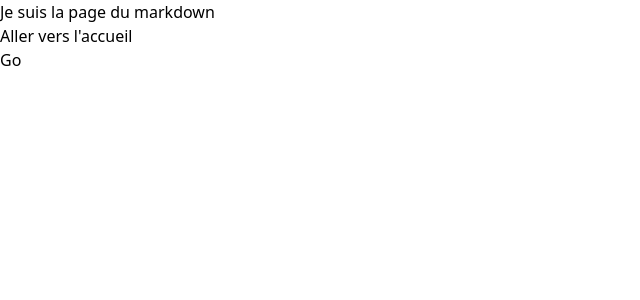
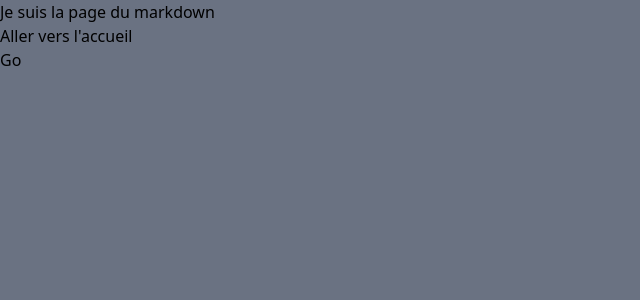
Before and after one commit to L0wBly/Projet-Final-React, a React (Vite) app: page /Markdown in a window 1280 px wide. Shown: the top 300 px of the page, without its empty margins (0-640 px from the left). Built offline with nearby package versions, Linux system fonts and the light colour scheme.

Commit message:
ajout d'un écran de chargement

```diff
--- a/package.json
+++ b/package.json
@@ -14,6 +14,7 @@
     "react": "^18.3.1",
     "react-dom": "^18.3.1",
     "react-router-dom": "^7.1.4",
+    "react-spinners": "^0.15.0",
     "tailwindcss": "^4.0.1"
   },
   "devDependencies": {
--- a/src/App.jsx
+++ b/src/App.jsx
@@ -2,8 +2,36 @@ import './style.css';
 import { BrowserRouter, Route, Routes } from 'react-router-dom';
 import Markdown from "./components/Markdown";
 import Home from "./components/Home";
+import { useEffect, useState } from 'react';
+import BarLoader from "react-spinners/BarLoader";
+
 function App() {
+  const [loading, setLoading] = useState(false);
+
+  useEffect(() => {
+    setLoading(true)
+    setTimeout(() => {
+      setLoading(false)
+    }, 4000);
+  }, [])
+
   return (
+    <div className='w-full h-screen bg-gray-500'>
+      {
+        loading ?
+
+        <div className='w-full h-full flex flex-col justify-center items-center gap-8'>
+            <p className='text-8xl italic font-serif text-gray-300'>El Psy Kongroo</p>
+            <BarLoader
+            loading={loading}
+            color="#D1D5DC"
+            width={500}
+            aria-label="Loading Spinner"
+            data-testid="loader"
+            />
+        </div>
+
+      :
     <BrowserRouter>
       <Routes>
         <Route path='/' element={<Home />} />
@@ -11,6 +39,8 @@ function App() {
         <Route path="*" element={<h1>404 Not Found</h1>} />
       </Routes>
     </BrowserRouter>
+      }
+    </div>
   );
 }
 
--- a/src/components/Markdown.jsx
+++ b/src/components/Markdown.jsx
@@ -1,15 +1,40 @@
 import { useNavigate } from "react-router-dom";
+import { useEffect, useState } from 'react';
+import BarLoader from "react-spinners/BarLoader";
 
 
 export default function Markdown() {
+  const [loading, setLoading] = useState(false);
   const navigate = useNavigate();
   function handleSubmit(e) {
     e.preventDefault();
     navigate('/');
   }
+  useEffect(() => {
+      setLoading(true)
+      setTimeout(() => {
+        setLoading(false)
+      }, 1000);
+    }, [])
 
 
   return (
+    <div className='w-full h-screen bg-gray-500'>
+      {
+        loading ?
+
+        <div className='w-full h-full flex flex-col justify-center items-center gap-8'>
+            <p className='text-8xl italic font-serif text-gray-300'>El Psy Kongroo</p>
+            <BarLoader
+            loading={loading}
+            color="#D1D5DC"
+            width={500}
+            aria-label="Loading Spinner"
+            data-testid="loader"
+            />
+        </div>
+
+      :
     <div>
       <p>Je suis la page du markdown</p>
       <form onSubmit={handleSubmit}>
@@ -17,5 +42,7 @@ export default function Markdown() {
         <button type="submit">Go</button>
       </form>
     </div>
+  }
+    </div>
   )
 };
```
Also changed, not shown: 1 other file (tests, documents, lock files or other folders).
